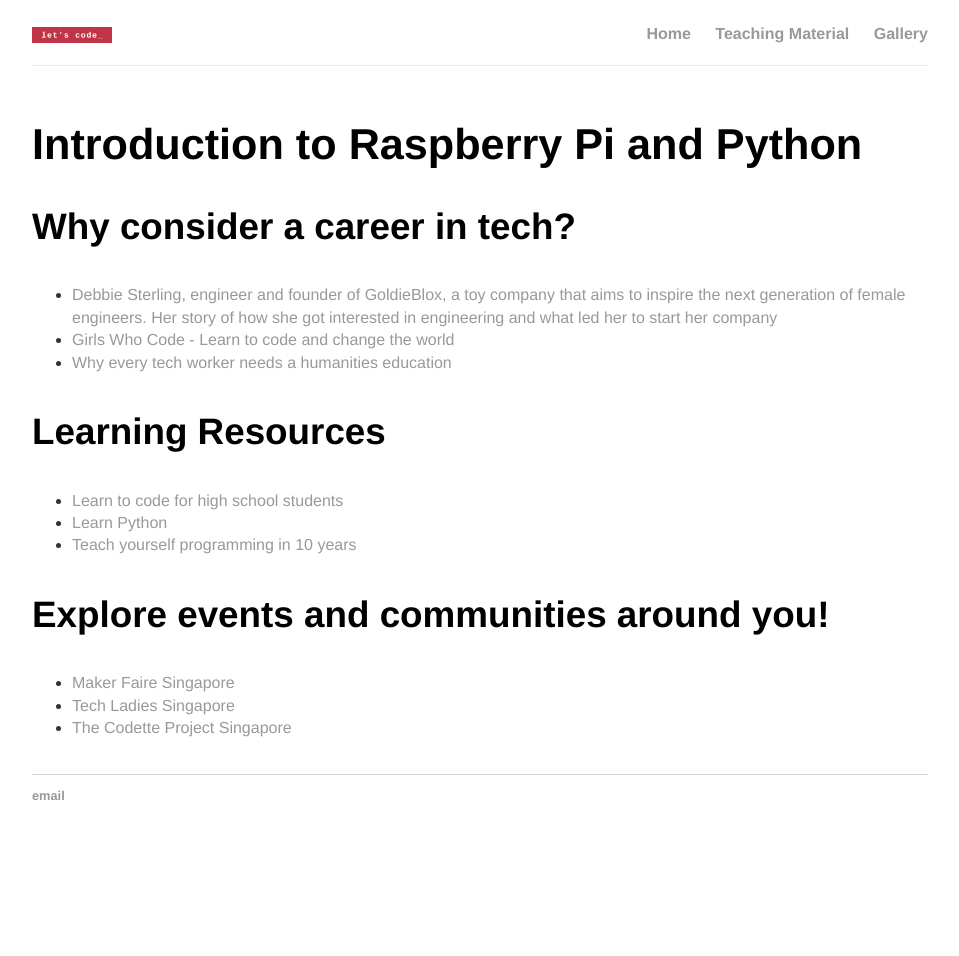
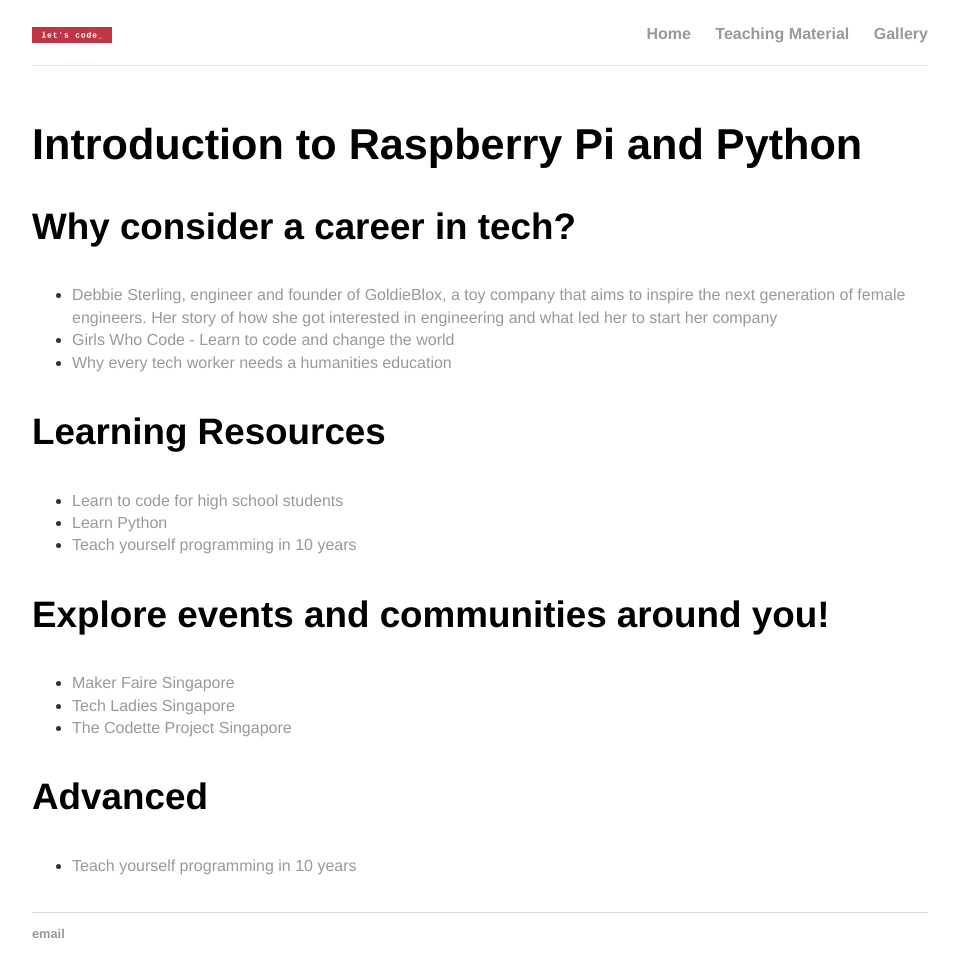
Before and after one commit to lets-code-p/lets-code-p.github.io, a Jekyll site: the page built from index.html, in a window 1280 px wide. Shown: the whole page, without its empty margins (160-1119 px from the left). Built offline with Jekyll 4.4.1, drawn with Linux system fonts in a browser that asks for light colours; before the commit the page ends 900 px from its top, so only the background shows below that.

Commit message:
Update index.html

```diff
--- a/index.html
+++ b/index.html
@@ -27,3 +27,8 @@
   <li><a href="http://www.techladies.co/">Tech Ladies Singapore</a></li>
   <li><a href="http://www.thecodetteproject.com/">The Codette Project Singapore</a></li>
 </ul>
+
+<h3>Advanced</h3>
+<ul>
+  <li><a href="http://norvig.com/21-days.html">Teach yourself programming in 10 years</a></li>
+</ul>
```
